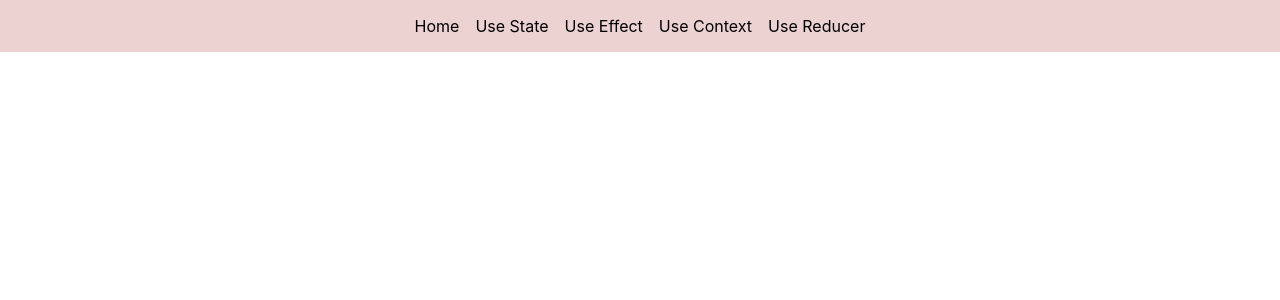
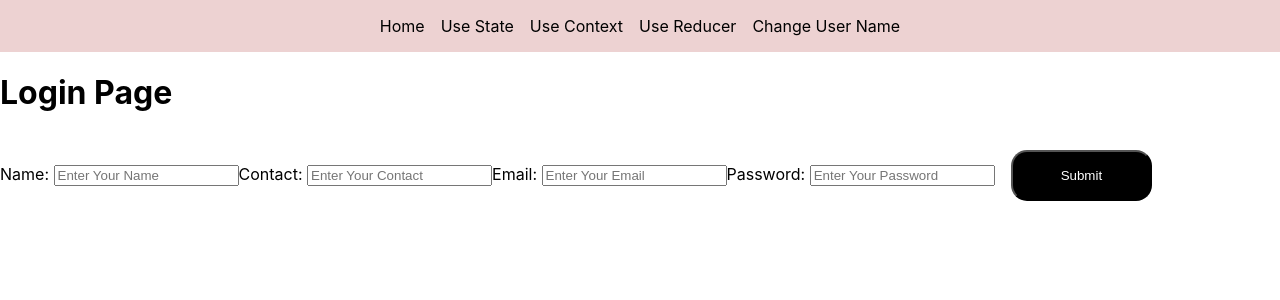
Before and after one commit to sautaboy/WrokingWithReact, a React (Create React App) app: page /change in a window 1280 px wide. Shown: the top 300 px of the page. Built offline with nearby package versions, Linux system fonts and the light colour scheme.

Commit message:
useContext Updated

```diff
--- a/src/App.jsx
+++ b/src/App.jsx
@@ -1,4 +1,4 @@
-import React from 'react'
+import React, { createContext, useState } from 'react'
 import { BrowserRouter, Route, Routes } from 'react-router-dom';
 import './App.css';
 import Usecontext from './components/Usecontext';
@@ -6,13 +6,23 @@ import Usereducer from './components/Usereducer';
 import Navbar from './components/Navbar';
 import Home from './components/Home';
 import UseState from './components/UseState';
-import UseEffectHook from './components/UseEffectHook';
+import Change from './components/Change';
 
 
+export const UserData = createContext()
+export default function App() {
 
-export default function App() {
+  const [name, setName] = useState("")
+  const [contact, setContact] = useState("")
+  const [email, setEmail] = useState("")
+  const [password, setPassword] = useState("")
   return (
     <div>
+      <UserData.Provider value={{
+        name,
+        contact, email, password, setContact, setEmail, setName, setPassword
+      }}>
+
         <BrowserRouter>
           <Navbar />
           <Routes>
@@ -21,9 +31,12 @@ export default function App() {
             <Route path='/usereducer' element={<Usereducer />} />
             <Route path='/usecontext' element={<Usecontext />} />
             <Route path='/usestate' element={<UseState />} />
-          <Route path='useeffect' element={<UseEffectHook />} />
+            <Route path='/change' element={<Change />} />
           </Routes>
         </BrowserRouter>
+      </UserData.Provider>
+
+
     </div>
   )
 }
--- /dev/null
+++ b/src/components/Change.jsx
@@ -0,0 +1,53 @@
+import React, { useState } from 'react'
+import { UserData } from '../App'
+import { useContext } from 'react'
+import { NavLink } from 'react-router-dom'
+export default function Change() {
+    const { setContact, setEmail, setName, setPassword } = useContext(UserData)
+
+
+    const [newName, setNewName] = useState("")
+    const [newContact, setNewContact] = useState("")
+    const [newEmail, setNewEmail] = useState("")
+    const [newPassword, setNewPassword] = useState("")
+
+
+    const updateUserData = () => {
+        setName(newName)
+        setContact(newContact)
+        setEmail(newEmail)
+        setPassword(newPassword)
+    }
+    return (
+        <div>
+
+
+            <h1>Login Page</h1>
+            <label htmlFor="name">
+                Name: <input required type="text" placeholder='Enter Your Name' onChange={(event) => {
+                    setNewName(event.target.value)
+                }} />
+            </label>
+            <label htmlFor="contact">
+                Contact: <input required type="text" placeholder='Enter Your Contact' onChange={(event) => {
+                    setNewContact(event.target.value)
+                }} />
+            </label>
+            <label htmlFor="email">
+                Email: <input required type="text" placeholder='Enter Your Email' onChange={(event) => {
+                    setNewEmail(event.target.value)
+                }} />
+            </label>
+            <label htmlFor="password">
+                Password: <input required type="text" placeholder='Enter Your Password' onChange={(event) => {
+                    setNewPassword(event.target.value)
+                }} />
+            </label>
+
+            <NavLink to="/">
+                <button onClick={updateUserData}>Submit</button>
+            </NavLink>
+
+        </div>
+    )
+}
--- a/src/components/Home.jsx
+++ b/src/components/Home.jsx
@@ -1,9 +1,18 @@
 import React from 'react'
-
+import { useContext } from 'react'
+import { UserData } from '../App'
 export default function Home() {
+  const { name, contact, email, password } = useContext(UserData)
   return (
     <div>
-      home
+      <h2>This is Your Personal Information</h2>
+      <div>
+        <h2>You Name Is {name}</h2>
+        <h2>You Conatct Is {contact}</h2>
+        <h2>You Email Is {email}</h2>
+        <h2>You Password Is {password}</h2>
+
+      </div>
     </div>
   )
 }
--- a/src/components/Navbar.jsx
+++ b/src/components/Navbar.jsx
@@ -6,9 +6,9 @@ export default function Navbar() {
             <div className='listItem'>
                 <NavLink to="/home">Home</NavLink>
                 <NavLink to="/usestate">Use State</NavLink>
-                <NavLink to="/useeffect">Use Effect</NavLink>
                 <NavLink to="/usecontext">Use Context</NavLink>
                 <NavLink to="/usereducer">Use Reducer</NavLink>
+                <NavLink to="/change">Change User Name</NavLink>
             </div>
         </div>
     )
--- a/src/components/UseContext.jsx
+++ b/src/components/UseContext.jsx
@@ -1,9 +1,11 @@
 import React from 'react'
-
+import { useContext } from 'react'
+// import { AppContext } from '../App'
 export default function Usecontext() {
+  // const { userName } = useContext(AppContext)
   return (
     <div>
-      context
+      {/* <h2>Hello Muji :{userName}</h2> */}
     </div>
   )
 }
--- a/src/components/UseEffectHook.jsx
+++ /dev/null
@@ -1,34 +0,0 @@
-import React, { useEffect, useState } from 'react'
-
-export default function UseEffectHook() {
-    const [screenSizeWidth, setScreenSizeWidth] = useState(window.innerWidth)
-    const width = () => {
-        setScreenSizeWidth(window.innerWidth)
-    }
-    useEffect(() => {
-        window.addEventListener('resize', width)
-        return () => {
-            window.removeEventListener('resize', width)
-        }
-    }, [])
-
-
-
-    const [screenSizeHeight, setScreenSizeHeight] = useState(window.innerHeight)
-    const height = () => {
-        setScreenSizeHeight(window.innerHeight)
-    }
-    useEffect(() => {
-        window.addEventListener('resize', height)
-        return () => {
-            window.removeEventListener('resize', height)
-        }
-    }, [])
-
-    return (
-        <div className='center'>
-            <h1>The Width Of Your Screen is :{screenSizeWidth}</h1>
-            <h1>The Height of Your Screen is:{screenSizeHeight}</h1>
-        </div>
-    )
-}
```
Lines whose indentation alone changed are shown as unchanged.
